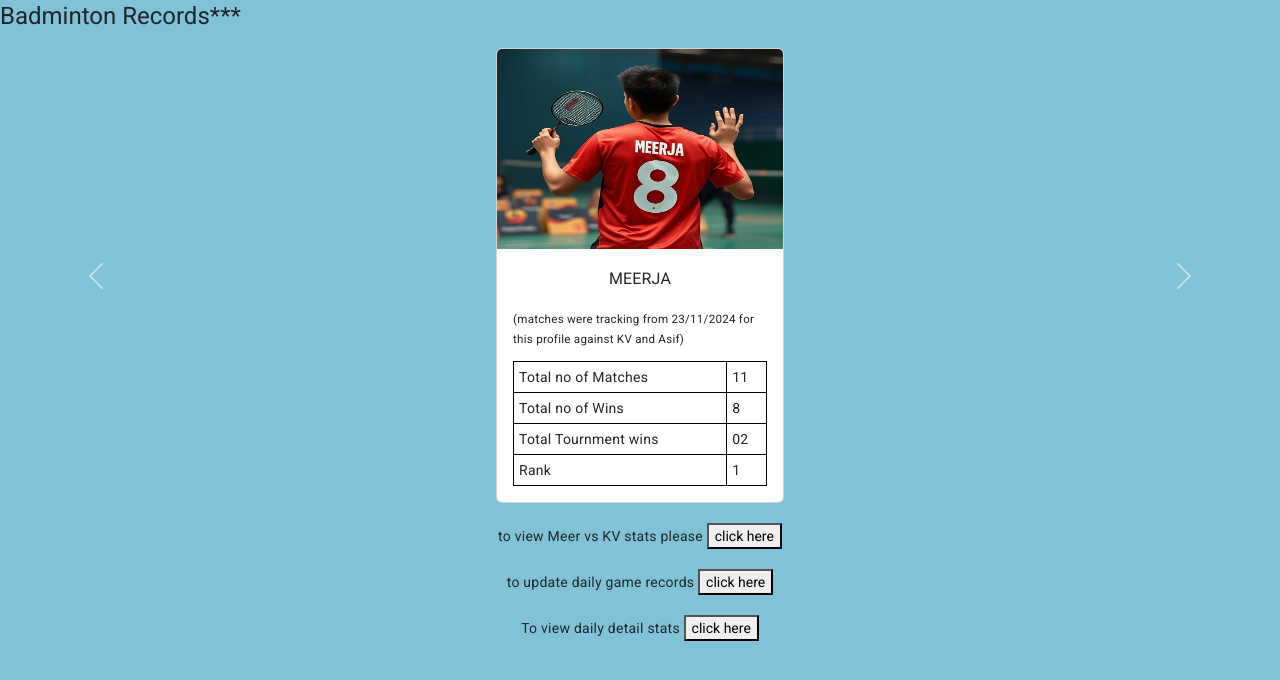
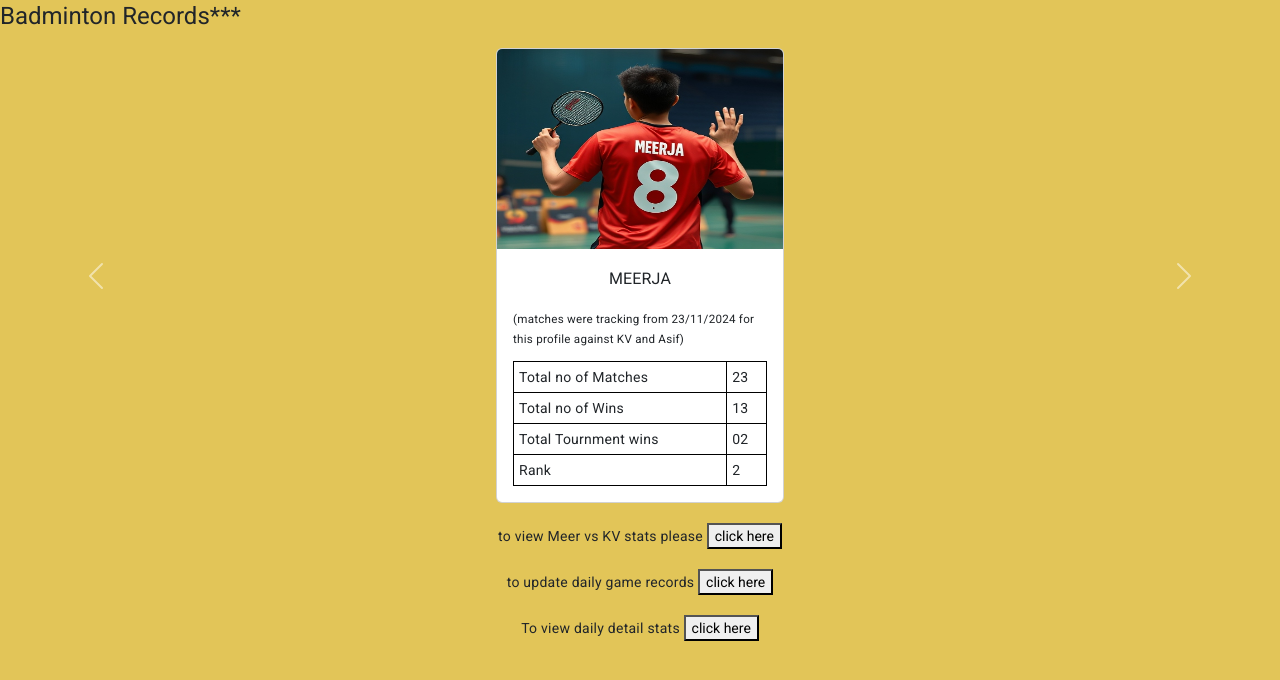
Before and after one commit to meerjavali/badminton-tracker, an Angular app: page / in a window 1280 px wide. Shown: the top 680 px of the page. Built offline with nearby package versions, Linux system fonts and the light colour scheme.

Commit message:
static data updated for main carousel & peer carousel

```diff
--- a/src/app/badminton-player/badminton-player.component.html
+++ b/src/app/badminton-player/badminton-player.component.html
@@ -11,11 +11,11 @@
               <table>
                 <tr>
                   <td class="left">Total no of Matches</td>
-                  <td>11</td>
+                  <td>23</td>
                 </tr>
                 <tr>
                   <td class="left">Total no of Wins</td>
-                  <td>8</td>
+                  <td>13</td>
                 </tr>
                 <tr>
                   <td class="left">Total Tournment wins</td>
@@ -23,7 +23,7 @@
                 </tr>
                 <tr>
                   <td class="left">Rank</td>
-                  <td>1</td>
+                  <td>2</td>
                 </tr>
               </table>
             </div>
@@ -38,11 +38,11 @@
               <table>
                 <tr>
                   <td class="left">Total no of Matches</td>
-                  <td >12</td>
+                  <td >24</td>
                 </tr>
                 <tr>
                   <td class="left">Total no of Wins</td>
-                  <td>08</td>
+                  <td>15</td>
                 </tr>
                 <tr>
                   <td class="left">Total Tournment wins </td>
@@ -50,7 +50,7 @@
                 </tr>
                 <tr>
                   <td class="left">Rank</td>
-                  <td>2</td>
+                  <td>1</td>
                 </tr>
               </table>
             </div>
--- a/src/app/profile-peer/profile-peer.component.html
+++ b/src/app/profile-peer/profile-peer.component.html
@@ -10,11 +10,11 @@
               <table>
                 <tr>
                   <td class="left">Total no of Matches</td>
-                  <td>350</td>
+                  <td>362</td>
                 </tr>
                 <tr>
                   <td class="left">Total no of Wins</td>
-                  <td>179</td>
+                  <td>184</td>
                 </tr>
                 <tr>
                   <td class="left">Total Tournment wins</td>
@@ -37,11 +37,11 @@
               <table>
                 <tr>
                   <td class="left">Total no of Matches</td>
-                  <td >350</td>
+                  <td >362</td>
                 </tr>
                 <tr>
                   <td class="left">Total no of Wins</td>
-                  <td>171</td>
+                  <td>177</td>
                 </tr>
                 <tr>
                   <td class="left">Total Tournment wins</td>
--- a/src/styles.css
+++ b/src/styles.css
@@ -1,5 +1,5 @@
 /* You can add global styles to this file, and also import other style files */
 
 @import "~bootstrap/dist/css/bootstrap.css";
-html, body { height: 100%; background-color: rgb(128, 194, 215); }
+html, body { height: 100%; background-color: rgb(226, 197, 88); }
 body { margin: 0; font-family: Roboto, "Helvetica Neue", sans-serif; }
```
Also changed, not shown: 1 other file (tests, documents, lock files or other folders).
